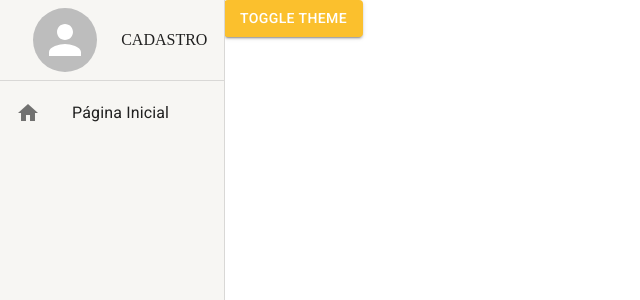
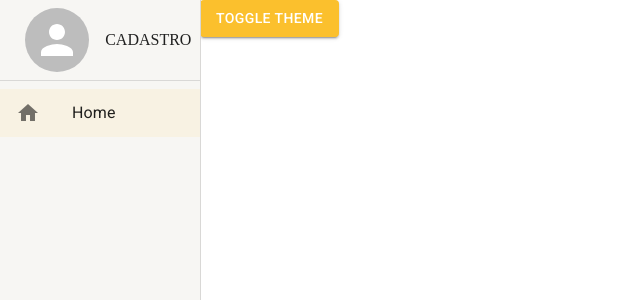
Before and after one commit to andredipaulo/materialui-typescript, a React (Create React App) app: page / in a window 1280 px wide. Shown: the top 300 px of the page, without its empty margins (0-640 px from the left). Built offline with nearby package versions, Linux system fonts and the light colour scheme.

Commit message:
feat: drawer

```diff
--- a/package.json
+++ b/package.json
@@ -5,6 +5,7 @@
   "dependencies": {
     "@emotion/react": "^11.11.1",
     "@emotion/styled": "^11.11.0",
+    "@mui/icons-material": "^5.14.19",
     "@mui/material": "^5.14.20",
     "react": "^18.2.0",
     "react-dom": "^18.2.0",
--- a/src/routes/index.tsx
+++ b/src/routes/index.tsx
@@ -1,21 +1,22 @@
 import { Button } from '@mui/material';
 import { Navigate, Route, Routes } from 'react-router-dom';
 import { useAppThemeContext } from '../shared/contexts/ThemeContext';
+import { useDrawerContext } from '../shared/contexts/DrawerContext'
 
 export default function AppRoutes() {
 
-    const { toggleTheme } = useAppThemeContext();
+    const { toggleDrawerOpen } = useDrawerContext();
 
     return (
 
         <Routes>
             <Route path="/" element={
-                <Button variant='contained' color='primary' onClick={toggleTheme}>
+                <Button variant='contained' color='primary' onClick={toggleDrawerOpen}>
                     Toggle Theme
                 </Button>
             } />
 
-            <Route path="*" element={<Navigate to={"/"} />} />
+            <Route path="*" element={<Navigate to={'/'} />} />
         </Routes>
     );
 }
--- a/src/shared/components/menu-lateral/MenuLateral.tsx
+++ b/src/shared/components/menu-lateral/MenuLateral.tsx
@@ -1,17 +1,54 @@
-import { Avatar, Box, Divider, Drawer, Icon, List, ListItemButton, ListItemIcon, ListItemText, TextField, useTheme } from '@mui/material'
+import { Avatar, Box, Divider, Drawer, Icon, List, ListItemButton, ListItemIcon, ListItemText, TextField, useMediaQuery, useTheme } from '@mui/material'
+import { useDrawerContext } from '../../contexts/DrawerContext';
+import { Navigate, useMatch, useNavigate, useResolvedPath } from 'react-router-dom';
+import { IconButton } from '@mui/material';
 
 interface IMenuLateralProps{
     children?: React.ReactNode;
 }
+interface IListItemLinkProps{
+    label: string
+    icon: string
+    to: string
+    onClick: (() => void) | undefined
+}
+
+
+const ListItemLink = ( props: IListItemLinkProps ) => {
+
+    const navigate = useNavigate();
+
+    const resolvedPath = useResolvedPath(props.to);
+    const match = useMatch({ path: resolvedPath.pathname, end: false })
+
+    const handleClick = () => {
+        navigate(props.to)
+        props.onClick?.();
+    };
+
+    return (
+        <ListItemButton selected={!!match} onClick={handleClick}>
+            <ListItemIcon>
+                <Icon>{props.icon}</Icon>
+            </ListItemIcon>
+            <ListItemText primary={props.label} />
+        </ListItemButton>
+    )
+}
+
 export default function MenuLateral(props: IMenuLateralProps){
 
     const theme = useTheme();
 
+    const smDown = useMediaQuery( theme.breakpoints.down('sm'));
+
+    const {isDrawerOpen, toggleDrawerOpen} = useDrawerContext();
+
     return (
         <>
-            <Drawer variant='permanent'>
+            <Drawer open={isDrawerOpen} variant={ smDown ? 'temporary' : 'permanent' } onClose={toggleDrawerOpen}>
                 <Box
-                    width={ theme.spacing(28)}
+                    width={ theme.spacing(25)}
                     height="100%"
                     display="flex"
                     flexDirection="column"
@@ -41,21 +78,24 @@ export default function MenuLateral(props: IMenuLateralProps){
                     </Box>
 
                     <Divider />
-                    <Box flex={1}>
+                    <Box
+                        //display="flex"
+                        flex={1}
+                    >
 
                         <List component={'nav'}>
-                            <ListItemButton>
-                                <ListItemIcon>
-                                    <Icon>home</Icon>
-                                </ListItemIcon>
-                                <ListItemText primary="Página Inicial" />
-                            </ListItemButton>
+                            <ListItemLink
+                                icon='home'
+                                to='/'
+                                label='Home'
+                                onClick={smDown ? toggleDrawerOpen : undefined}
+                            />
                         </List>
                     </Box>
                 </Box>
             </Drawer>
 
-            <Box height="100vh" marginLeft={ theme.spacing(28) }>
+            <Box height="100vh" marginLeft={ smDown ? 0 : theme.spacing(25) }>
                 {props.children}
             </Box>
 
--- /dev/null
+++ b/src/shared/contexts/DrawerContext.tsx
@@ -0,0 +1,30 @@
+import React, { createContext, useCallback, useContext, useMemo, useState } from 'react';
+
+interface IDrawerContextData{
+    isDrawerOpen: boolean;
+    toggleDrawerOpen: () => void;
+}
+
+const DrawerContext = createContext( {} as IDrawerContextData) ;
+
+export const useDrawerContext = () =>{
+    return useContext(DrawerContext);
+};
+
+interface IAppThemeProviderProps{
+    children?: React.ReactNode;
+}
+
+export default function DrawerProvider(props: IAppThemeProviderProps){
+
+    const [isDrawerOpen, setIsDrawerOpen] = useState(false);
+
+    const toggleDrawerOpen = useCallback(() => {
+        setIsDrawerOpen( oldDrawerOpen => !oldDrawerOpen);
+    },[]);
+    return (
+        <DrawerContext.Provider value={{ isDrawerOpen, toggleDrawerOpen}}>
+            {props.children}
+        </DrawerContext.Provider>
+    );
+}
```
Also changed, not shown: src/App.tsx (+8 -5 lines), 1 other file (tests, documents, lock files or other folders).
